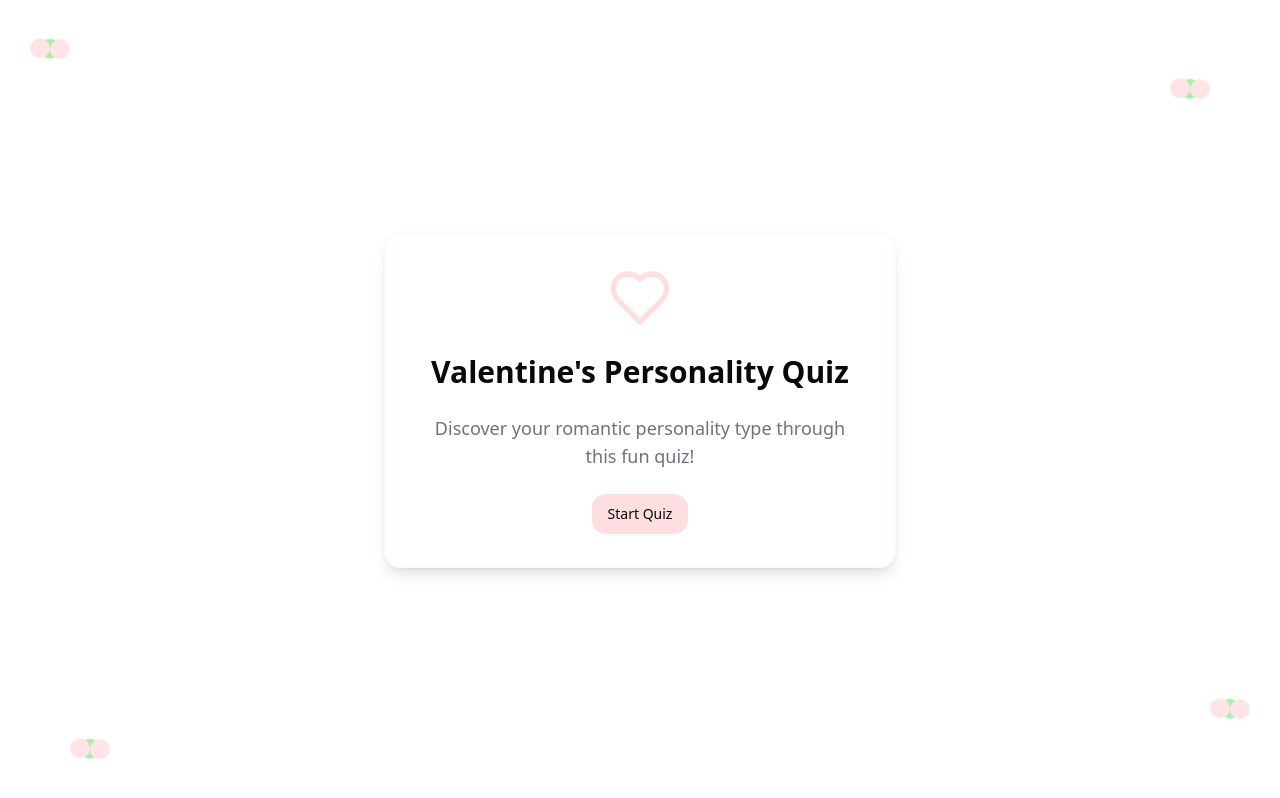
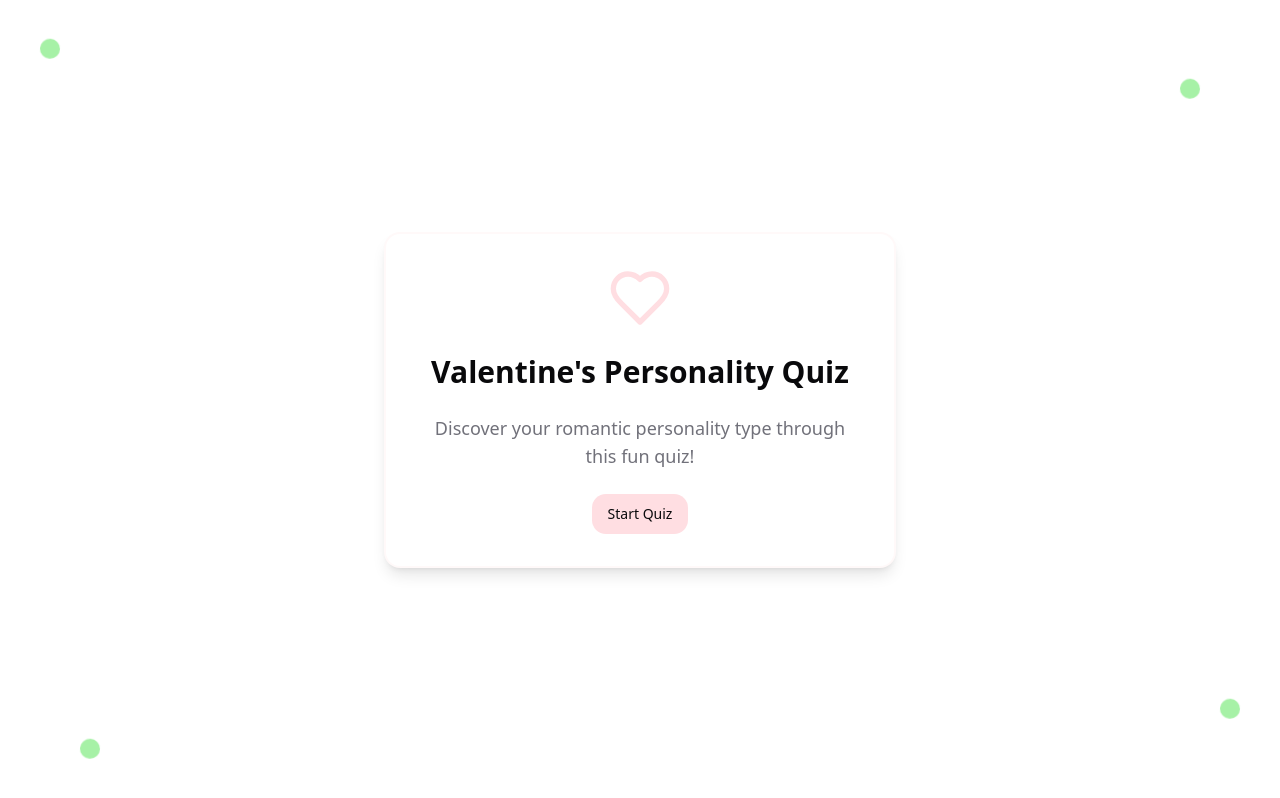
Before and after one commit to osbyrne/lovely-personality-quiz, a React (Vite) app: page / in a window 1280 px wide. Built offline with nearby package versions, Linux system fonts and the light colour scheme.

Commit message:
Improve flower petal spacing
Adjust the spacing of the flower petals in the `FlowerDecoration` component, adding more petals around the center.

```diff
--- a/src/index.css
+++ b/src/index.css
@@ -1,3 +1,4 @@
+
 @tailwind base;
 @tailwind components;
 @tailwind utilities;
@@ -46,24 +47,51 @@
   opacity: 0.8;
 }
 
-.flower::before {
+.flower::before,
+.flower::after,
+.flower::before:first-of-type,
+.flower::after:first-of-type {
   content: '';
   position: absolute;
   width: 20px;
   height: 20px;
   background: #FFDEE2;
   border-radius: 50%;
-  transform: translateX(-10px);
+}
+
+/* Horizontal petals */
+.flower::before {
+  transform: translateX(-15px);
 }
 
 .flower::after {
-  content: '';
-  position: absolute;
-  width: 20px;
-  height: 20px;
-  background: #FFDEE2;
-  border-radius: 50%;
-  transform: translateX(10px);
+  transform: translateX(15px);
+}
+
+/* Vertical petals */
+.flower::before:first-of-type {
+  transform: translateY(-15px);
+}
+
+.flower::after:first-of-type {
+  transform: translateY(15px);
+}
+
+/* Diagonal petals */
+.flower::before:last-of-type {
+  transform: translate(-12px, -12px);
+}
+
+.flower::after:last-of-type {
+  transform: translate(12px, 12px);
+}
+
+.flower::before:nth-of-type(2) {
+  transform: translate(-12px, 12px);
+}
+
+.flower::after:nth-of-type(2) {
+  transform: translate(12px, -12px);
 }
 
 @keyframes float {
```
